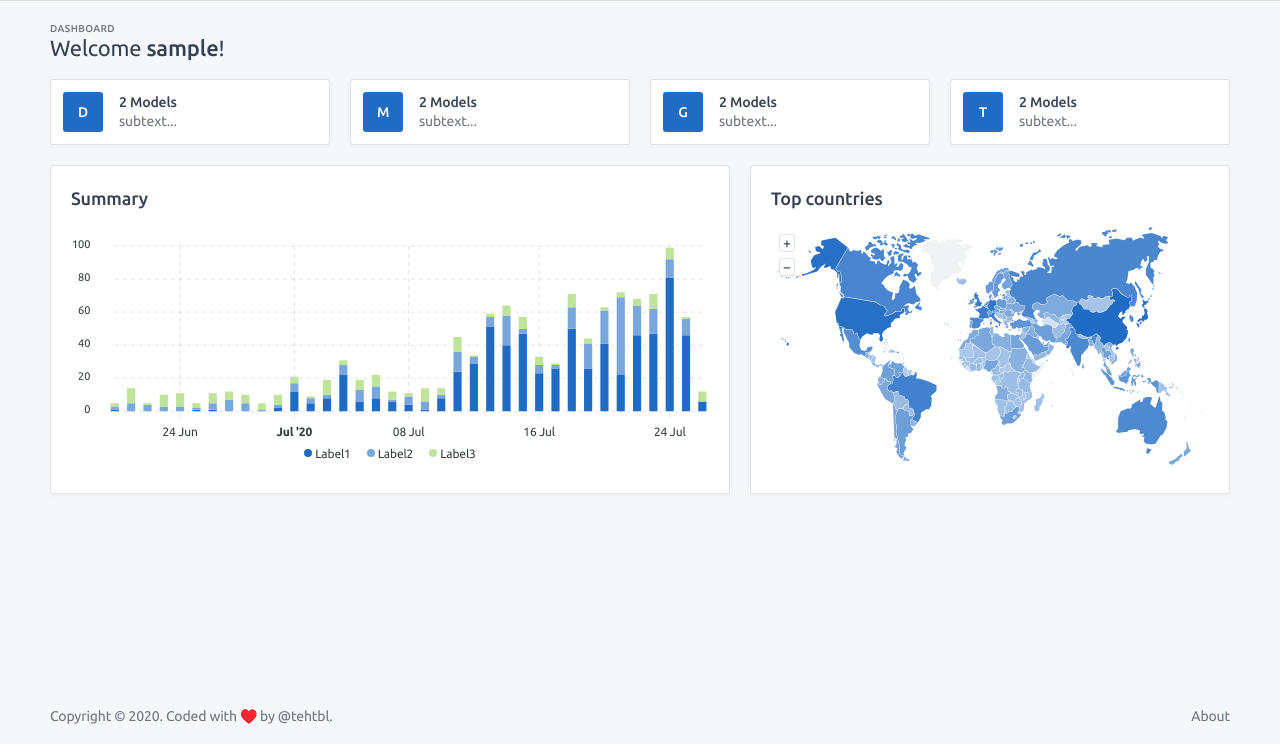
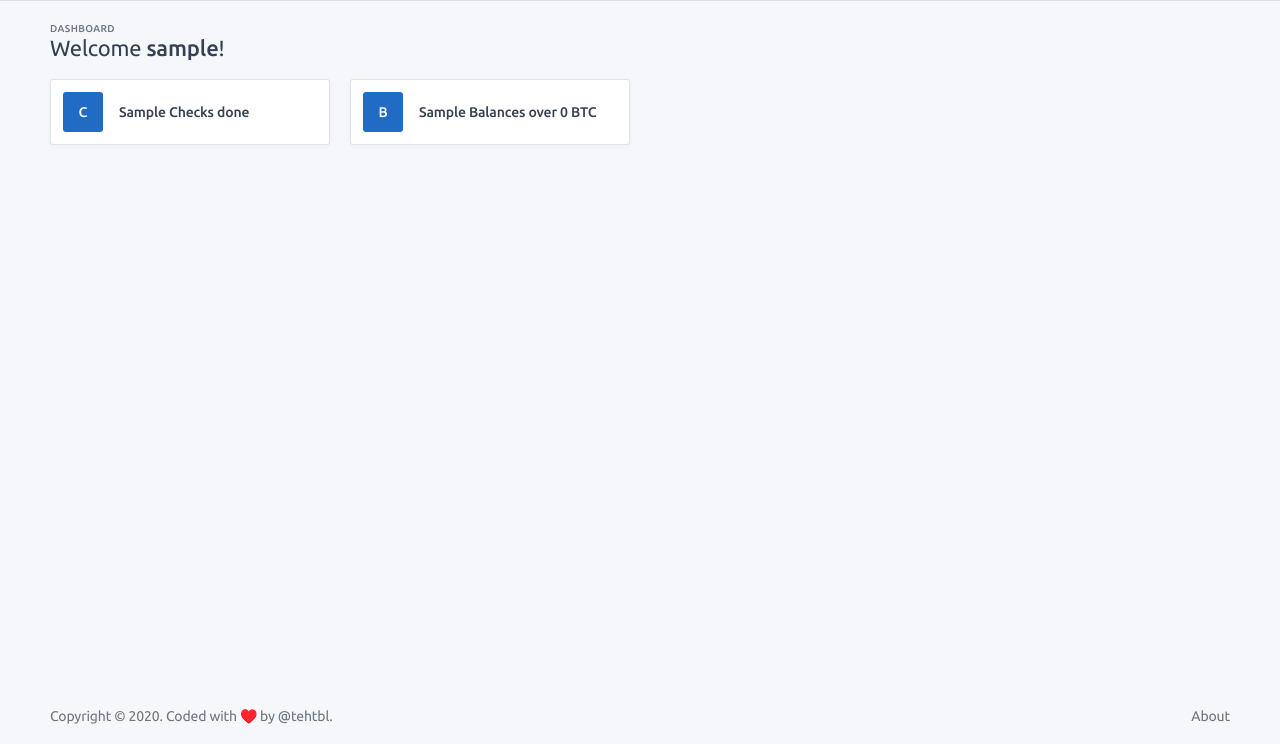
Before and after one commit to tehtbl/grodt_prj, a Django app: template grodt_prj/pages/templates/pages/home.html in a window 1280 px wide. Shown: the part 56-800 px from the top of the page. Run offline with Django 3.2, Linux system fonts and the light colour scheme; a user stored in the database is signed in; tables that the repository leaves empty hold one stand-in row (values such as "Sample post"); the template is opened without the code that fills it: most values are stand-ins (such as "Sample title", 1, 10 or a date in 2020); parts of the project's set-up code (start-up, migrations or seed data) failed here and were passed over; some libraries are stand-ins or nearby versions.

Commit message:
adding btc checker functionality

```diff
--- a/grodt_prj/pages/templates/pages/home.html
+++ b/grodt_prj/pages/templates/pages/home.html
@@ -25,12 +25,12 @@
             <div class="col-sm-6 col-xl-3">
                 <div class="card card-sm">
                     <div class="card-body d-flex align-items-center">
-                        <span class="bg-blue text-white stamp mr-3">D</span>
+                        <span class="bg-blue text-white stamp mr-3">C</span>
                         <div class="mr-3 lh-sm">
                             <div class="strong">
-                                2 Models
+                                {{ checks_all }} Checks done
                             </div>
-                            <div class="text-muted">subtext...</div>
+{#                            <div class="text-muted">subtext...</div>#}
                         </div>
                     </div>
                 </div>
@@ -38,64 +38,65 @@
             <div class="col-sm-6 col-xl-3">
                 <div class="card card-sm">
                     <div class="card-body d-flex align-items-center">
-                        <span class="bg-blue text-white stamp mr-3">M</span>
+                        <span class="bg-blue text-white stamp mr-3">B</span>
                         <div class="mr-3 lh-sm">
                             <div class="strong">
-                                2 Models
+                                {{ checks_over_zero }} Balances over 0 BTC
                             </div>
-                            <div class="text-muted">subtext...</div>
-                        </div>
-                    </div>
-                </div>
-            </div>
-            <div class="col-sm-6 col-xl-3">
-                <div class="card card-sm">
-                    <div class="card-body d-flex align-items-center">
-                        <span class="bg-blue text-white stamp mr-3">G</span>
-                        <div class="mr-3 lh-sm">
-                            <div class="strong">
-                                2 Models
-                            </div>
-                            <div class="text-muted">subtext...</div>
-                        </div>
-                    </div>
-                </div>
-            </div>
-            <div class="col-sm-6 col-xl-3">
-                <div class="card card-sm">
-                    <div class="card-body d-flex align-items-center">
-                        <span class="bg-blue text-white stamp mr-3">T</span>
-                        <div class="mr-3 lh-sm">
-                            <div class="strong">
-                                2 Models
-                            </div>
-                            <div class="text-muted">subtext...</div>
+{#                            <div class="text-muted">subtext...</div>#}
                         </div>
                     </div>
                 </div>
             </div>
 
-            <div class="col-lg-7">
-                <div class="card">
-                    <div class="card-body">
-                        <h3 class="card-title">Summary</h3>
-                        <div id="chart-mentions" class="chart-lg"></div>
-                    </div>
-                </div>
-            </div>
-
-            <div class="col-lg-5">
-                <div class="card">
-                    <div class="card-body">
-                        <h3 class="card-title">Top countries</h3>
-                        <div class="embed-responsive embed-responsive-16by9">
-                            <div class="embed-responsive-item">
-                                <div id="map-world" class="w-100 h-100"></div>
-                            </div>
-                        </div>
-                    </div>
-                </div>
-            </div>
+{#            <div class="col-sm-6 col-xl-3">#}
+{#                <div class="card card-sm">#}
+{#                    <div class="card-body d-flex align-items-center">#}
+{#                        <span class="bg-blue text-white stamp mr-3">G</span>#}
+{#                        <div class="mr-3 lh-sm">#}
+{#                            <div class="strong">#}
+{#                                2 Models#}
+{#                            </div>#}
+{#                            <div class="text-muted">subtext...</div>#}
+{#                        </div>#}
+{#                    </div>#}
+{#                </div>#}
+{#            </div>#}
+{#            <div class="col-sm-6 col-xl-3">#}
+{#                <div class="card card-sm">#}
+{#                    <div class="card-body d-flex align-items-center">#}
+{#                        <span class="bg-blue text-white stamp mr-3">T</span>#}
+{#                        <div class="mr-3 lh-sm">#}
+{#                            <div class="strong">#}
+{#                                2 Models#}
+{#                            </div>#}
+{#                            <div class="text-muted">subtext...</div>#}
+{#                        </div>#}
+{#                    </div>#}
+{#                </div>#}
+{#            </div>#}
+{##}
+{#            <div class="col-lg-7">#}
+{#                <div class="card">#}
+{#                    <div class="card-body">#}
+{#                        <h3 class="card-title">Summary</h3>#}
+{#                        <div id="chart-mentions" class="chart-lg"></div>#}
+{#                    </div>#}
+{#                </div>#}
+{#            </div>#}
+{##}
+{#            <div class="col-lg-5">#}
+{#                <div class="card">#}
+{#                    <div class="card-body">#}
+{#                        <h3 class="card-title">Top countries</h3>#}
+{#                        <div class="embed-responsive embed-responsive-16by9">#}
+{#                            <div class="embed-responsive-item">#}
+{#                                <div id="map-world" class="w-100 h-100"></div>#}
+{#                            </div>#}
+{#                        </div>#}
+{#                    </div>#}
+{#                </div>#}
+{#            </div>#}
         </div>
     {% else %}
         <div class="text-center">
--- a/requirements/base.txt
+++ b/requirements/base.txt
@@ -57,3 +57,5 @@ redis==3.5.3  # https://github.com/andymccurdy/redis-py
 requests==2.24.0
 # whitenoise==5.1.0
 whitenoise==5.2.0  # https://github.com/evansd/whitenoise
+
+bitcoinaddress==0.1.1
```
Also changed, not shown: config/settings/base.py (+7 -0 lines), docker-compose-devel.yml (+11 -8 lines), grodt_prj/mychecker/forms/mycheckermodel.py (+7 -1 lines), grodt_prj/mychecker/models/mycheckermodel.py (+6 -2 lines), grodt_prj/mychecker/tasks.py (added, +42 -0 lines), grodt_prj/pages/views.py (+10 -1 lines), 2 other files.
